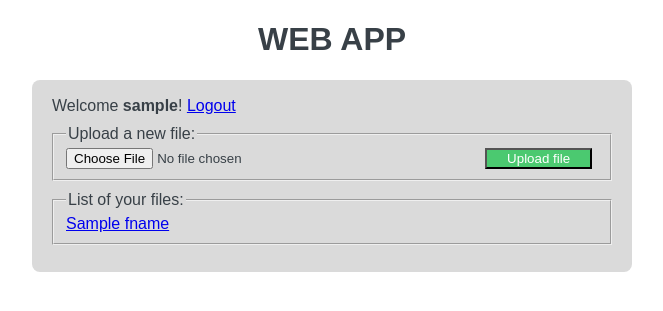
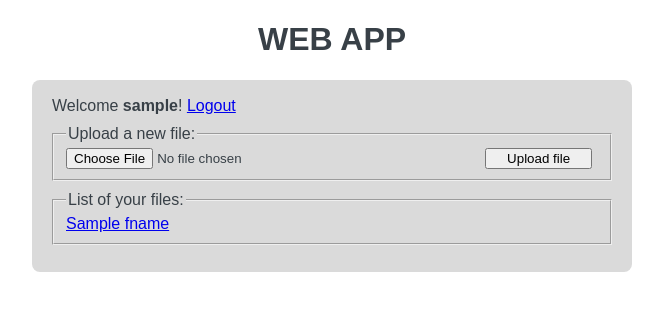
Before and after one commit to DanielSporysz/publications-manager, a Flask app: template flask_web/app/templates/welcome.html in a window 1280 px wide. Shown: the top 311 px of the page, without its empty margins (308-971 px from the left). Run offline with Flask 2, Linux system fonts and the light colour scheme; the template is opened without the code that fills it: most values are stand-ins (such as "Sample title", 1, 10 or a date in 2020); parts of the project's set-up code (start-up, migrations or seed data) failed here and were passed over.

Commit message:
favicon added

```diff
--- a/flask_web/app/static/css/welcome.css
+++ b/flask_web/app/static/css/welcome.css
@@ -21,8 +21,6 @@ fieldset.welcome {
 
 button.sendfile {
     width: 20%;
-    color: #FFF;
-    background-color: #4bc970;
     text-align: center;
     font-style: normal;
 }
--- a/flask_web/app/templates/login.html
+++ b/flask_web/app/templates/login.html
@@ -2,6 +2,7 @@
 
 <head>
     <meta charset="utf-8" />
+    <link rel="shortcut icon" href="{{ url_for('static', filename='favicon.ico') }}">
     <link rel="stylesheet" href="{{ url_for('static', filename='css/sharedstyle.css') }}">
     <link rel="stylesheet" href="{{ url_for('static', filename='css/login.css') }}">
 </head>
--- a/flask_web/app/templates/welcome.html
+++ b/flask_web/app/templates/welcome.html
@@ -2,6 +2,7 @@
 
 <head>
     <meta charset="utf-8" />
+    <link rel="shortcut icon" href="{{ url_for('static', filename='favicon.ico') }}">
     <link rel="stylesheet" href="{{ url_for('static', filename='css/sharedstyle.css') }}">
     <link rel="stylesheet" href="{{ url_for('static', filename='css/welcome.css') }}">
 </head>
```
Also changed, not shown: flask_web/app/static/favicon.ico (added).
